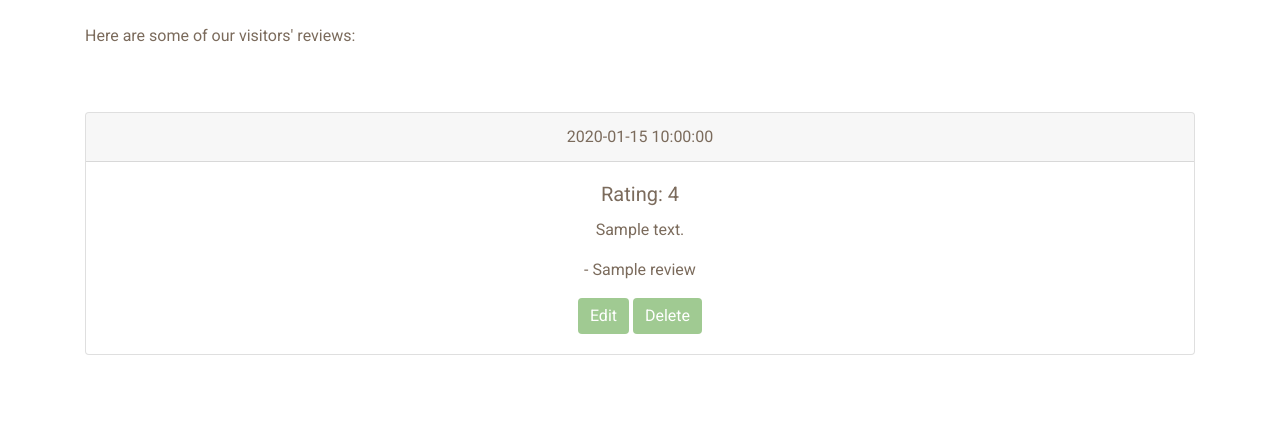
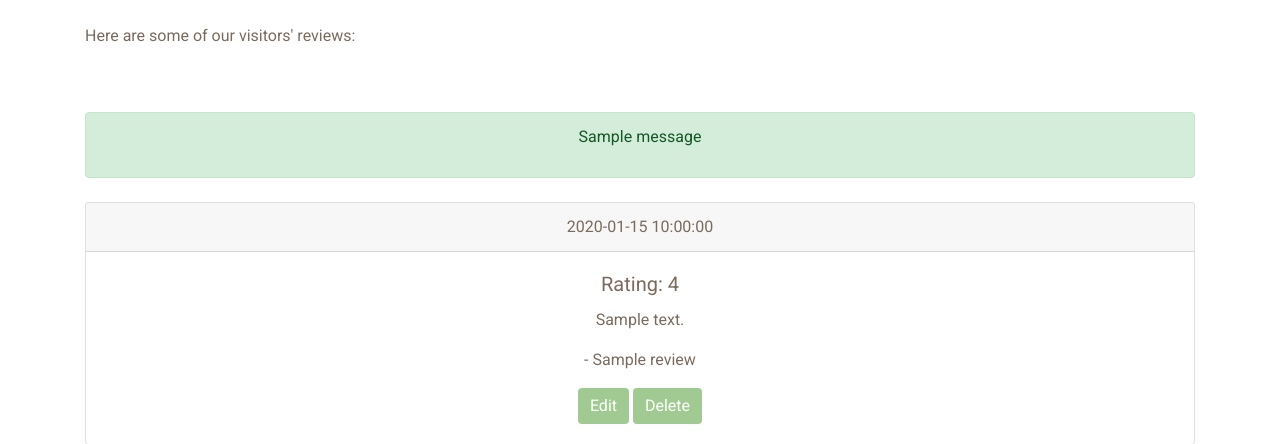
Before and after one commit to Code-Institute-Submissions/sofias_bistro, a Flask app: page /reviews in a window 1280 px wide. Shown: the part 112-556 px from the top of the page. Run offline with Flask 2, Linux system fonts and the light colour scheme; one stand-in notice (Sample message) is shown; a database or web service that is not in the repository returns one stand-in record (values such as "Sample title"); some libraries are stand-ins or nearby versions.

Commit message:
Amendment made to app.py to test flash message appearance on heroku when adding review.

```diff
--- a/app.py
+++ b/app.py
@@ -18,6 +18,8 @@ conn = pymongo.MongoClient(MONGO_URI)
 
 app = Flask(__name__)
 
+app.secret_key = os.getenv('SECRET_KEY')
+app.config['SESSION_TYPE'] = os.getenv('SESSION_TYPE')
 
 
 """ Globalising lists that are used by multiple routes when generating
@@ -65,7 +67,7 @@ def menu():
 def see_all_reviews():
 
     """This serves to flash messages on the 'All Reviews' Page when user successfully creates(add), edits or deletes a review."""
-    # messages = get_flashed_messages()
+    messages = get_flashed_messages()
 
     """Fetch all reviews and display them according to visit date"""
     all_reviews = conn[DATABASE_NAME][REVIEWS].find({}).sort('date', pymongo.DESCENDING)
@@ -98,7 +100,7 @@ def process_add_review():
     })
 
     """ Message flashes upon sucessful creation of review. """
-    # flash("Review successfully created")
+    flash("Review successfully created")
 
 
     """ User is redirected to the 'All Reviews' Page after document is inserted into the collection """
@@ -183,9 +185,6 @@ def delete_review(review_id):
 # Flask boilerplate and calling constants for message flash
 if __name__ == '__main__':
 
-    app.secret_key = os.getenv('SECRET_KEY')
-    app.config['SESSION_TYPE'] = os.getenv('SESSION_TYPE')
-
     app.run(host=os.environ.get('IP'),
            port=int(os.environ.get('PORT')),
            debug=True)
--- a/templates/all_reviews.html
+++ b/templates/all_reviews.html
@@ -14,17 +14,17 @@
     </div>
 
     <!--Messages to notify user when they successfully add, edit or delete a review will appear in this section on the page-->
-    <!--<div>-->
-    <!--  {% with messages = get_flashed_messages() %}-->
-    <!--    {% if messages %}-->
-    <!--      <div class='flashes alert alert-success' style="text-align:center;">-->
-    <!--        {% for message in messages %}-->
-    <!--          <p class="message_flash">{{ message }}</p>-->
-    <!--        {% endfor %}-->
-    <!--      </div>-->
-    <!--    {% endif %}-->
-    <!--  {% endwith %}-->
-    <!--</div>-->
+    <div>
+      {% with messages = get_flashed_messages() %}
+        {% if messages %}
+          <div class='flashes alert alert-success' style="text-align:center;">
+            {% for message in messages %}
+              <p class="message_flash">{{ message }}</p>
+            {% endfor %}
+          </div>
+        {% endif %}
+      {% endwith %}
+    </div>
 
     <!--Calling all reviews from the database-->
     {%for each_review in all_reviews%}
```
